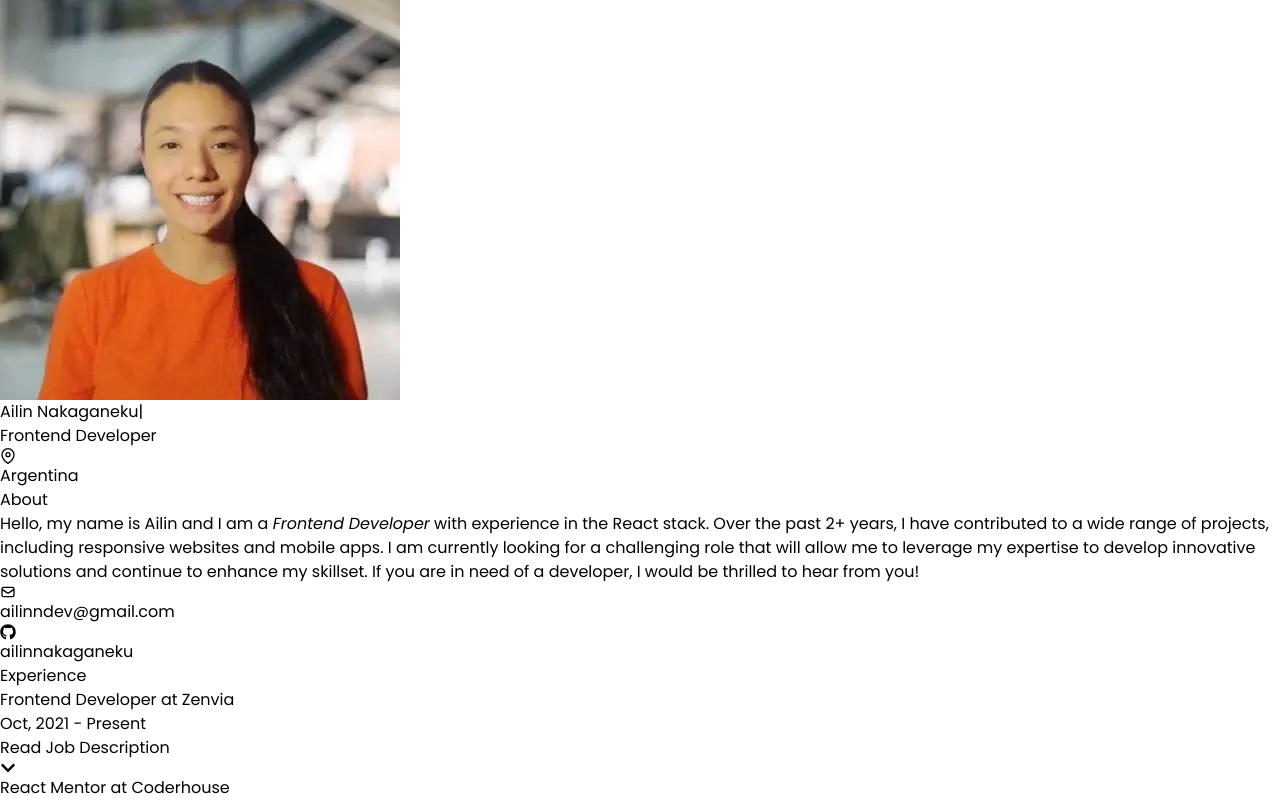
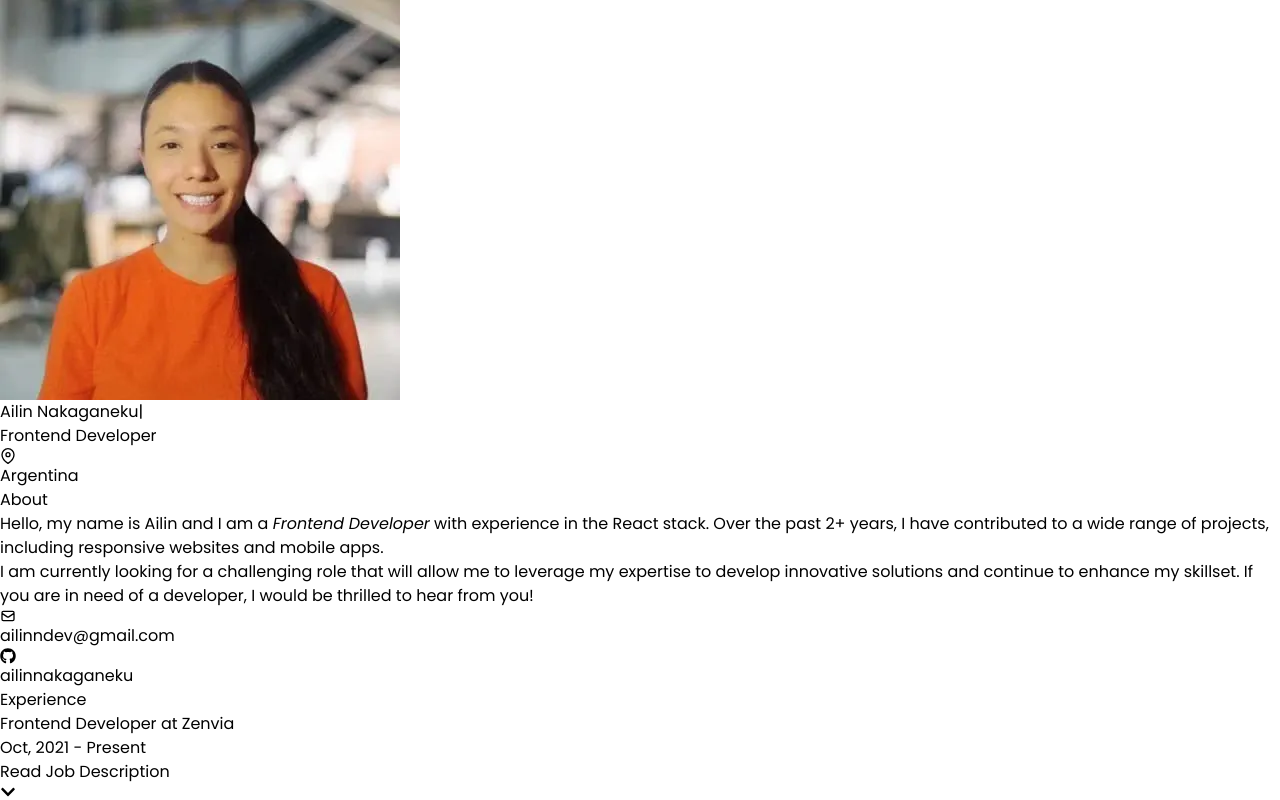
Before and after one commit to ailinnakaganeku/portfolio2023, a React (Vite) app: page / in a window 1280 px wide. Shown: the top 800 px of the page. Built offline with nearby package versions, Linux system fonts and the light colour scheme.

Commit message:
adding summary to project

```diff
--- a/src/components/ProfileSection/index.jsx
+++ b/src/components/ProfileSection/index.jsx
@@ -48,7 +48,8 @@ const ProfileSection = () => {
     );
   };
 
-  const { image, name, headline, location, summary } = user;
+  const { image, name, headline, location, summary, summaryCloseSentence } =
+    user;
 
   return (
     <section className="container mx-auto md:p-8 bg-white dark:bg-gray-900  shadow-none md:shadow-lg dark:shadow-none">
@@ -94,6 +95,9 @@ const ProfileSection = () => {
                   .replace(/(Frontend Developer)/i, "<em>$1</em>"),
               }}
             ></p>
+            <p className="text-gray-700 dark:text-gray-100 text-lg sm:text-base md:text-lg">
+              {summaryCloseSentence}
+            </p>
           </div>
           {renderContactSection()}
         </>
@@ -171,6 +175,9 @@ const ProfileSection = () => {
                     .replace(/(Frontend Developer)/i, "<em>$1</em>"),
                 }}
               ></p>
+              <p className="text-gray-700 dark:text-gray-100 text-lg sm:text-base md:text-lg">
+                {summaryCloseSentence}
+              </p>
             </div>
           </div>
         </>
--- a/src/data/user.js
+++ b/src/data/user.js
@@ -3,7 +3,9 @@ export const user = {
   headline: "Frontend Developer",
   location: "Argentina",
   summary:
-    "Hello, my name is Ailin and I am a Frontend Developer with experience in the React stack. Over the past 2+ years, I have contributed to a wide range of projects, including responsive websites and mobile apps. I am currently looking for a challenging role that will allow me to leverage my expertise to develop innovative solutions and continue to enhance my skillset. If you are in need of a developer, I would be thrilled to hear from you!",
+    "Hello, my name is Ailin and I am a Frontend Developer with experience in the React stack. Over the past 2+ years, I have contributed to a wide range of projects, including responsive websites and mobile apps.",
+  summaryCloseSentence:
+    "I am currently looking for a challenging role that will allow me to leverage my expertise to develop innovative solutions and continue to enhance my skillset. If you are in need of a developer, I would be thrilled to hear from you!",
   company: {
     name: "Email",
     url: "ailinndev@gmail.com",
```
